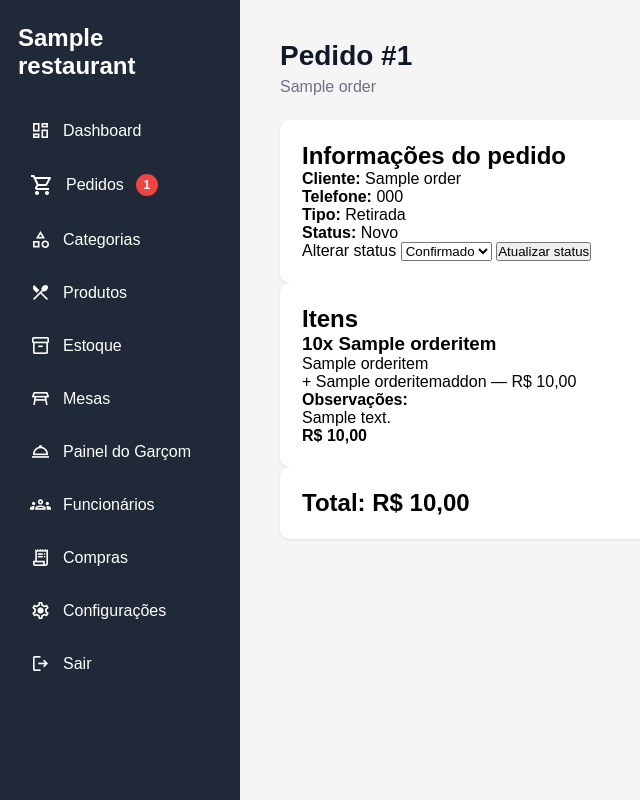
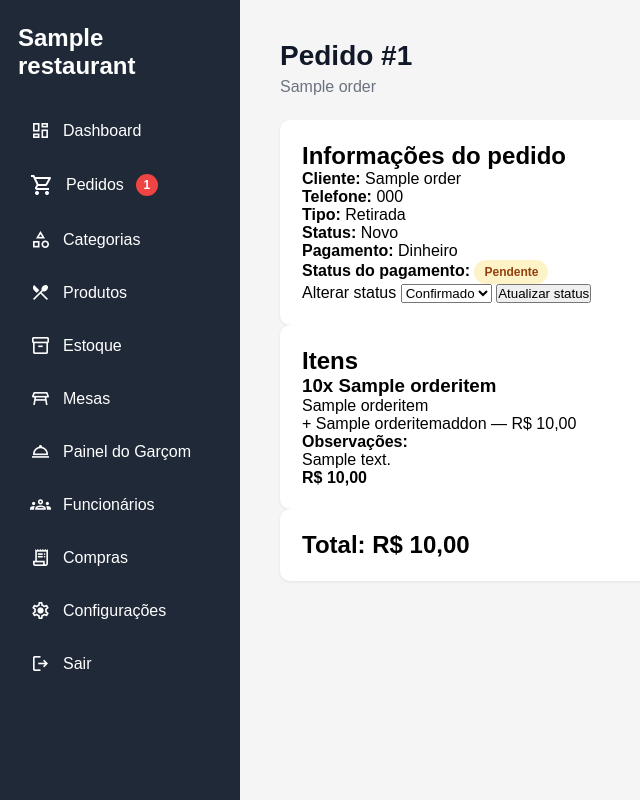
Before and after one commit to DeV-alexandr3/restaurant-saas, a Django app: page /pedidos/1/ in a window 1280 px wide. Shown: the whole page, without its empty margins (0-640 px from the left). Run offline with Django 5.2, Linux system fonts and the light colour scheme; a user stored in the database is signed in; tables that the repository leaves empty hold one stand-in row (values such as "Sample post"); some web fonts are replaced.

Commit message:
Separa cartão de crédito e débito + detalhe do pedido com pagamento

```diff
--- a/catalog/models.py
+++ b/catalog/models.py
@@ -359,7 +359,8 @@ class Order(models.Model):
         max_length=20,
         choices=[
             ("cash", "Dinheiro"),
-            ("card", "Cartão"),
+            ("credit", "Cartão de Crédito"),
+            ("debit", "Cartão de Débito"),
             ("pix", "Pix"),
         ],
         default="cash",
--- a/catalog/views.py
+++ b/catalog/views.py
@@ -3325,10 +3325,10 @@ def waiter_close_session(request, slug, session_id):
     # Lê a forma de pagamento
     payment_method = request.POST.get("payment_method", "cash")
 
-    if payment_method not in ("cash", "card", "pix"):
+    if payment_method not in ("cash", "credit", "debit", "pix"):
         payment_method = "cash"
 
-    if payment_method not in ("cash", "card", "pix"):
+    if payment_method not in ("cash", "credit", "debit", "pix"):
         payment_method = "cash"
 
     # Lê a observação
--- a/restaurants/static/restaurants/css/dashboard.css
+++ b/restaurants/static/restaurants/css/dashboard.css
@@ -1340,3 +1340,21 @@ main {
 .btn-cancel-order:hover {
     opacity: 0.85;
 }
+
+.payment-status {
+    display: inline-block;
+    padding: 5px 10px;
+    border-radius: 999px;
+    font-size: 12px;
+    font-weight: 700;
+}
+
+.payment-status.paid {
+    background: #dcfce7;
+    color: #166534;
+}
+
+.payment-status.pending {
+    background: #fef3c7;
+    color: #92400e;
+}
--- a/restaurants/templates/restaurants/order_detail.html
+++ b/restaurants/templates/restaurants/order_detail.html
@@ -37,6 +37,20 @@ Pedido #{{ order.id }}
     <p>
         <strong>Status:</strong>
         {{ order.get_status_display }}
+    </p>
+
+    <p>
+    <strong>Pagamento:</strong>
+        {{ order.get_payment_method_display }}
+    </p>
+
+    <p>
+        <strong>Status do pagamento:</strong>
+        {% if order.payment_status == "paid" %}
+            <span class="payment-status paid">Pago</span>
+        {% else %}
+            <span class="payment-status pending">Pendente</span>
+        {% endif %}
     </p>
 
     <form
```
Also changed, not shown: catalog/templates/catalog/waiter/session_detail.html (+7 -2 lines), catalog/migrations/0025_alter_order_payment_method.py (added).
